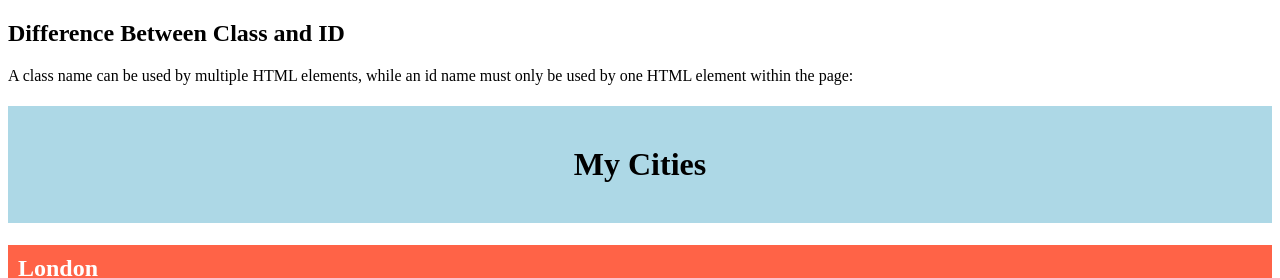
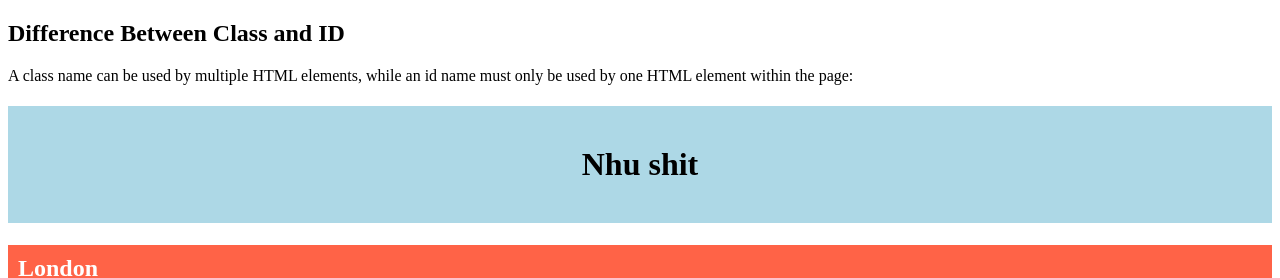
Before and after one commit to Winter0016/ED, a plain HTML site: page index.html in a window 1280 px wide. Shown: the top 278 px of the page. Drawn offline with Linux system fonts and the light colour scheme.

Commit message:
Nhu Dau buoi

```diff
--- a/index.html
+++ b/index.html
@@ -24,7 +24,7 @@
 <p>A class name can be used by multiple HTML elements, while an id name must only be used by one HTML element within the page:</p>
 
 <!-- An element with a unique id -->
-<h1 id="myHeader">My Cities</h1>
+<h1 id="myHeader">Nhu shit</h1>
 
 <!-- Multiple elements with same class -->
 <h2 class="city">London</h2>
```
